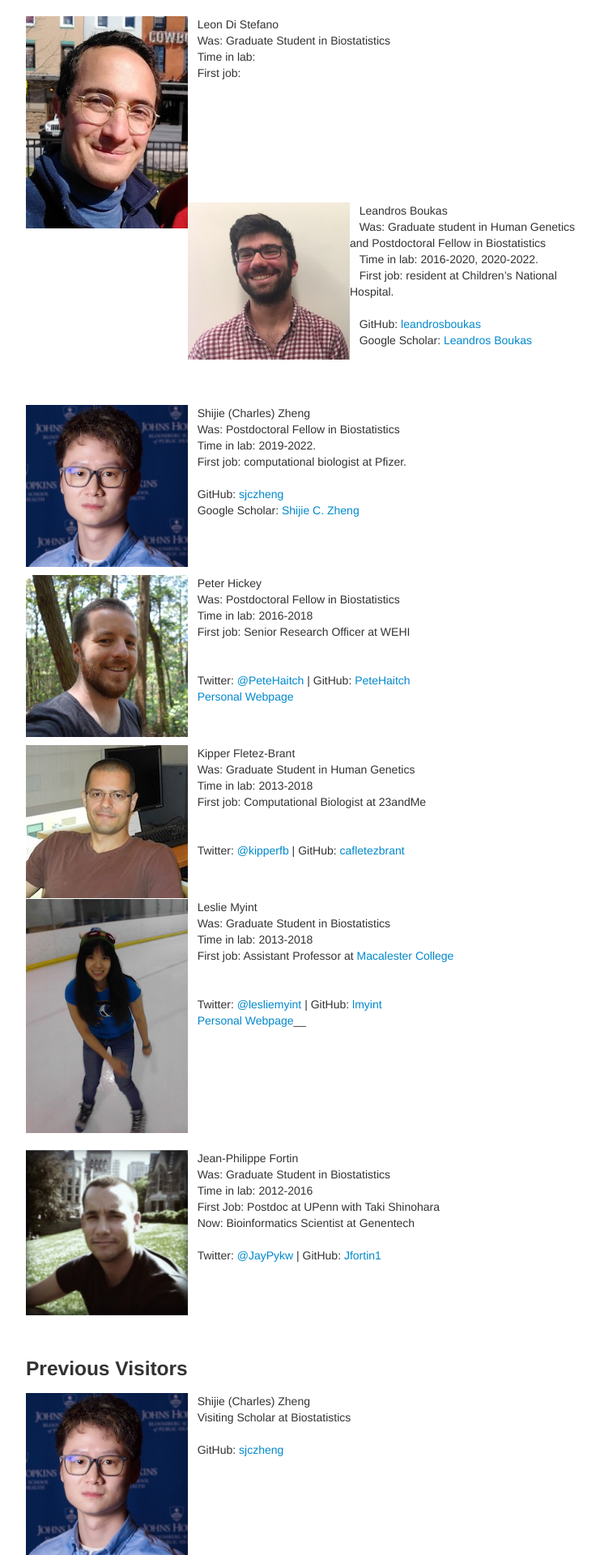
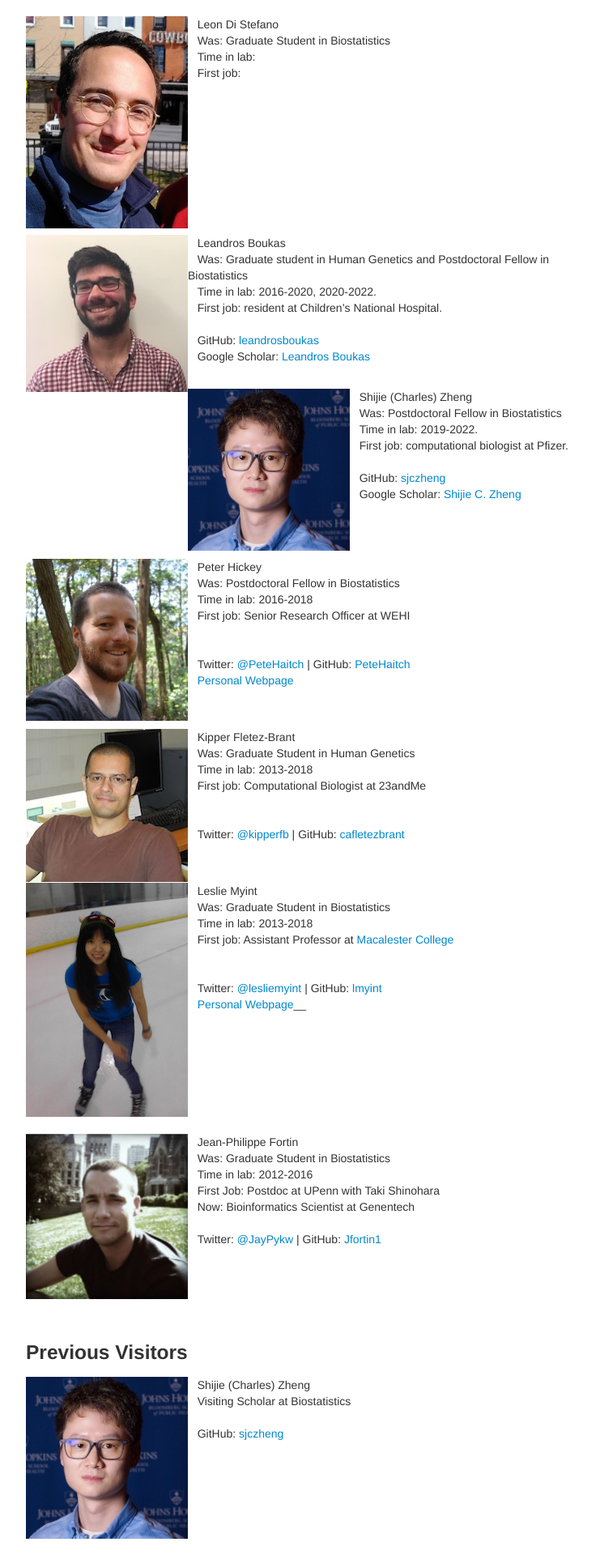
Before and after one commit to hansenlab/hansenlab.github.io, a Jekyll site: the page built from 01-people.md, in a window 1280 px wide. Shown: the part 1102-3022 px from the top of the page at 81% size, without its empty margins (258-999 px from the left). Built offline with Jekyll 4.4.1, drawn with Linux system fonts in a browser that asks for light colours.

Commit message:
fixing linebreaks

```diff
--- a/01-people.md
+++ b/01-people.md
@@ -55,7 +55,7 @@ GitHub: [kasperdanielhansen](https://github.com/kasperdanielhansen)
 &nbsp;&nbsp;&nbsp;Was: Graduate Student in Biostatistics
 &nbsp;&nbsp;&nbsp;Time in lab:
 &nbsp;&nbsp;&nbsp;First job:
-<br><br><br><br><br><br><br>
+<br><br><br><br><br><br><br><br><br>
 
 
 <img alt="Leandros Boukas" align="left" src="media/people/lboukas.jpg" width="200" height="200"/>
@@ -66,7 +66,7 @@ GitHub: [kasperdanielhansen](https://github.com/kasperdanielhansen)
 <br>
 &nbsp;&nbsp;&nbsp;GitHub: [leandrosboukas](https://github.com/leandrosboukas)
 &nbsp;&nbsp;&nbsp;Google Scholar: [Leandros Boukas](https://scholar.google.com/citations?user=lOJ4aQEAAAAJ&hl=en&oi=ao)
-<br><br><br><br>
+<br><br>
 
 <img alt="Charles Zheng" align="left" src="media/people/czheng.jpg" width="200" height="200"/>
 &nbsp;&nbsp;&nbsp;Shijie (Charles) Zheng
```
